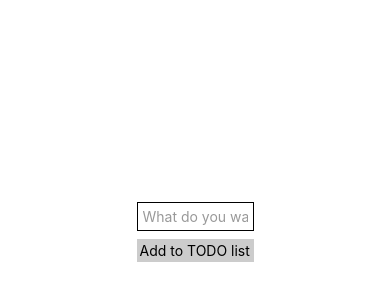
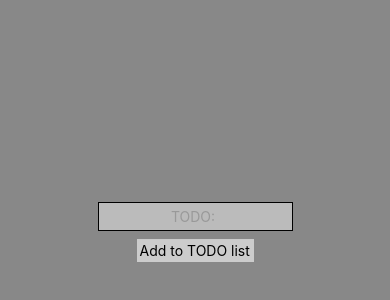
Before and after one commit to Oakchris1955/React-TODO-list, a React Native app: screen / in a window 390 px wide. Shown: the part 194-494 px from the top of the page. Built offline with nearby package versions, Linux system fonts and the light colour scheme.

Commit message:
Made many stylish changes
The application is now dark-themed, along with some padding changes made

```diff
--- a/App.tsx
+++ b/App.tsx
@@ -57,10 +57,10 @@ class App extends Component {
 		console.log("Re-rendered App");
 		return (
 			<View style={styles.container}>
-				<View style={{alignContent: "flex-start"}}>
+				<View style={{justifyContent: "center", alignItems: "center", width:"100%"}}>
 					{finalList}
 				</View>
-				<TextInput onChangeText={(text) => {this.inputText = text;}} placeholder="What do you want to save on the list?" style={[styles.input, {marginVertical: 7.5}]}/>
+				<TextInput onChangeText={(text) => {this.inputText = text;}} placeholder="TODO: " style={[styles.input, {marginVertical: 7.5}]}/>
 				<Pressable onPress={() => {this._add_to_list()}} style={styles.pressable}><Text>Add to TODO list</Text></Pressable>
 				<StatusBar style="auto" />
 			</View>
@@ -90,6 +90,13 @@ class TODO_Entry extends Component<TODO_Entry_Props> {
 			borderColor: "#aebdd0", /* This color is a modified version of #block_button from WebBlocker */
 			borderWidth: 2,
 			backgroundColor: "#ced7e3"
+		},
+		BouncyStyle: {
+			backgroundColor: "#aaa",
+			paddingHorizontal: 3
+		},
+		BouncyText: {
+			color: "#222"
 		}
 	});
 
@@ -104,7 +111,7 @@ class TODO_Entry extends Component<TODO_Entry_Props> {
 	render() {
 		return (
 			<View style={{flexDirection: "row", margin: 2}} key={this.key}>
-				<BouncyCheckbox text={this.text} onPress={(isChecked) => {this.done = isChecked;}} />
+				<BouncyCheckbox text={this.text} fillColor="black" textStyle={this.styles.BouncyText} style={this.styles.BouncyStyle} onPress={(isChecked) => {this.done = isChecked;}} />
 				<Pressable style={this.styles.pressableStyle} onPress={() => {this.toBeRemoved = true;this.parent.check_to_remove()}}>
 					<Text>
 						Remove
@@ -119,16 +126,17 @@ class TODO_Entry extends Component<TODO_Entry_Props> {
 const styles = StyleSheet.create({
 	container: {
 		flex: 1,
-		backgroundColor: '#fff',
+		backgroundColor: '#888',
 		alignItems: 'center',
 		justifyContent: 'center'
 	},
 	input: {
-		width: "30%",
+		width: "50%",
 		textAlign: 'center',
 		borderWidth: 1,
 		padding: 5,
-		placeholderTextColor: "#999"
+		placeholderTextColor: "#999",
+		backgroundColor: "#bbb",
 	},
 	pressable: {
 		width: "30%",
```
